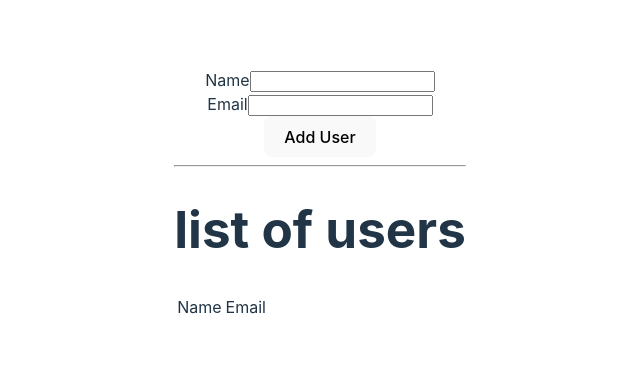
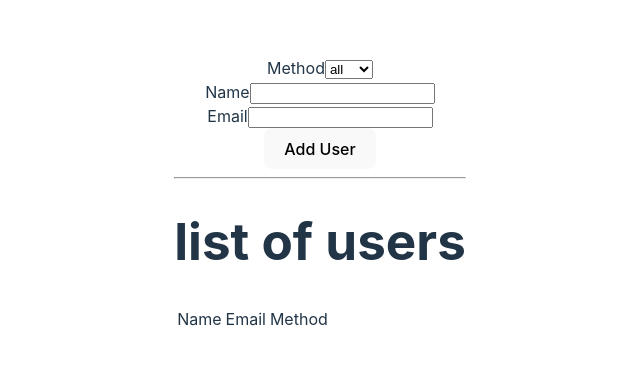
Before and after one commit to amirtbi/react-test-warmpu, a React (Vite) app: page / in a window 1280 px wide. Shown: the part 205-570 px from the top of the page, without its empty margins (320-960 px from the left). Built offline with nearby package versions, Linux system fonts and the light colour scheme.

Commit message:
create dropdown component and define a test for it

```diff
--- a/src/App.tsx
+++ b/src/App.tsx
@@ -4,9 +4,15 @@ import { UserForm } from "./UserForm";
 import { UserLists } from "./UserLists";
 
 function App() {
-  const [users, setUsers] = useState<{ name: string; email: string }[]>([]);
+  const [users, setUsers] = useState<
+    { name: string; email: string; method: string | undefined }[]
+  >([]);
 
-  const onUserAdd = (user: { name: string; email: string }) => {
+  const onUserAdd = (user: {
+    name: string;
+    email: string;
+    method: string | undefined;
+  }) => {
     setUsers([...users, user]);
   };
   return (
--- /dev/null
+++ b/src/DropDown.tsx
@@ -0,0 +1,28 @@
+import { forwardRef, useState } from "react";
+
+interface DropDownProps {
+  options: { value: string; title: string }[];
+}
+
+const DropDown = forwardRef<HTMLSelectElement, DropDownProps>(
+  ({ options }, ref) => {
+    const [drpVal, setDrpVal] = useState("");
+
+    return (
+      <>
+        <select
+          ref={ref}
+          value={drpVal}
+          onChange={(e) => setDrpVal(e.target.value)}
+        >
+          {options.map((opt) => (
+            <option key={opt.value} aria-label={opt.value} value={opt.value}>
+              {opt.title}
+            </option>
+          ))}
+        </select>
+      </>
+    );
+  }
+);
+export { DropDown };
--- a/src/UserForm.tsx
+++ b/src/UserForm.tsx
@@ -1,22 +1,39 @@
-import { FormEvent, useState } from "react";
+import { FormEvent, useRef, useState } from "react";
+import { DropDown } from "./DropDown";
 
 export const UserForm = ({
   onUserAdd,
 }: {
-  onUserAdd: (user: { name: string; email: string }) => void;
+  onUserAdd: (user: {
+    name: string;
+    email: string;
+    method: string | undefined;
+  }) => void;
 }) => {
   const [email, setEmail] = useState("");
   const [name, setName] = useState("");
+  const dropDownRef = useRef<HTMLSelectElement>(null);
 
   const handleSubmit = (event: FormEvent) => {
     event.preventDefault();
-    onUserAdd({ name, email });
+    onUserAdd({ name, email, method: dropDownRef.current?.value });
     setEmail("");
     setName("");
   };
   return (
     <>
       <form onSubmit={handleSubmit}>
+        <div>
+          <label>Method</label>
+          <DropDown
+            ref={dropDownRef}
+            options={[
+              { value: "", title: "all" },
+              { value: "get", title: "get" },
+              { value: "post", title: "post" },
+            ]}
+          />
+        </div>
         <div>
           <label htmlFor="name">Name</label>
           <input
--- a/src/UserLists.tsx
+++ b/src/UserLists.tsx
@@ -1,13 +1,14 @@
 export const UserLists = ({
   users,
 }: {
-  users: { name: string; email: string }[];
+  users: { name: string; email: string; method: string | undefined }[];
 }) => {
   const renderedUsers = () => {
     return users.map((user) => (
       <tr key={user.email}>
         <td>{user.name}</td>
         <td>{user.email}</td>
+        <td>{user.method}</td>
       </tr>
     ));
   };
@@ -19,6 +20,7 @@ export const UserLists = ({
           <tr>
             <td>Name</td>
             <td>Email</td>
+            <td>Method</td>
           </tr>
         </thead>
         <tbody data-testid="users">{renderedUsers()}</tbody>
```
Also changed, not shown: 2 other files (tests, documents, lock files or other folders).
